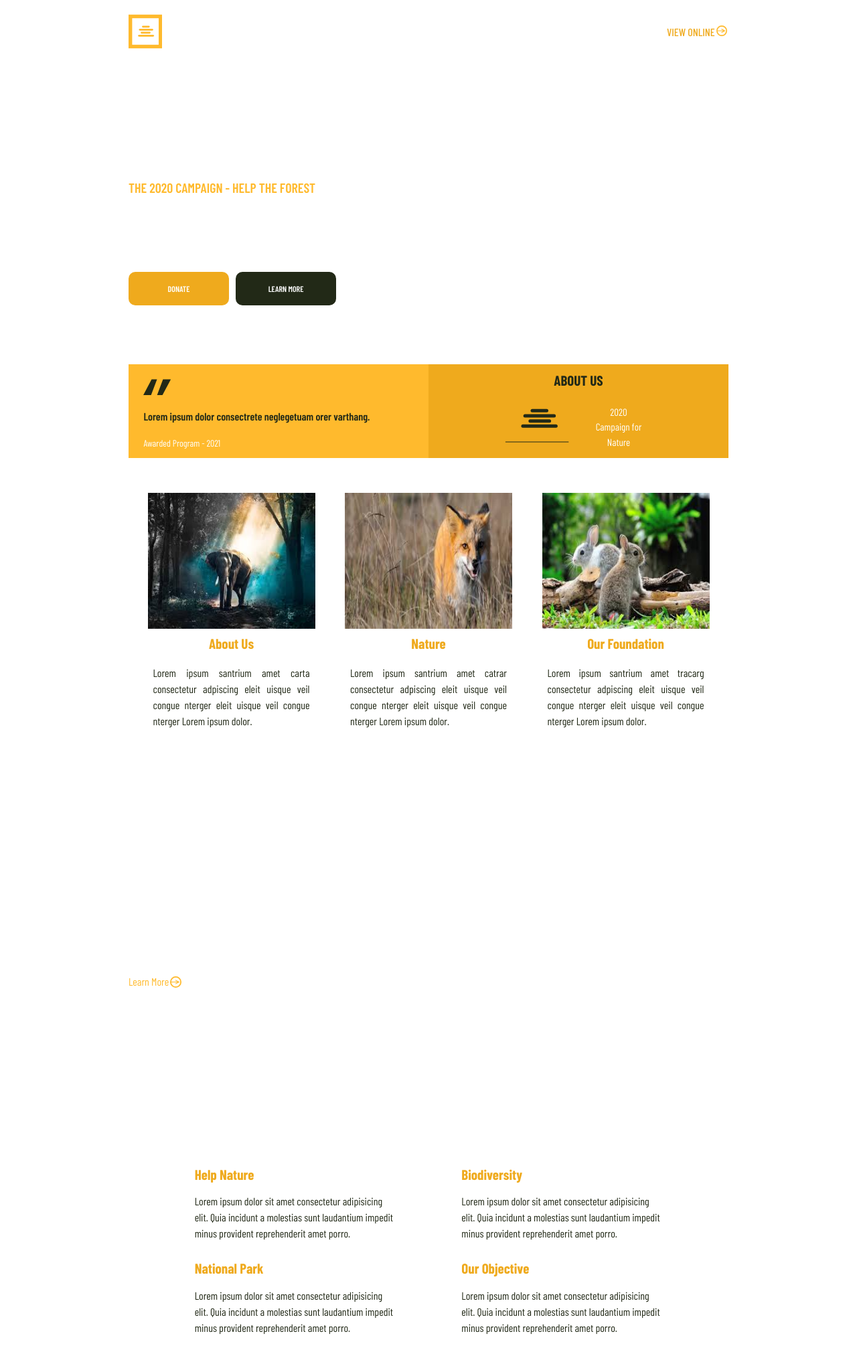
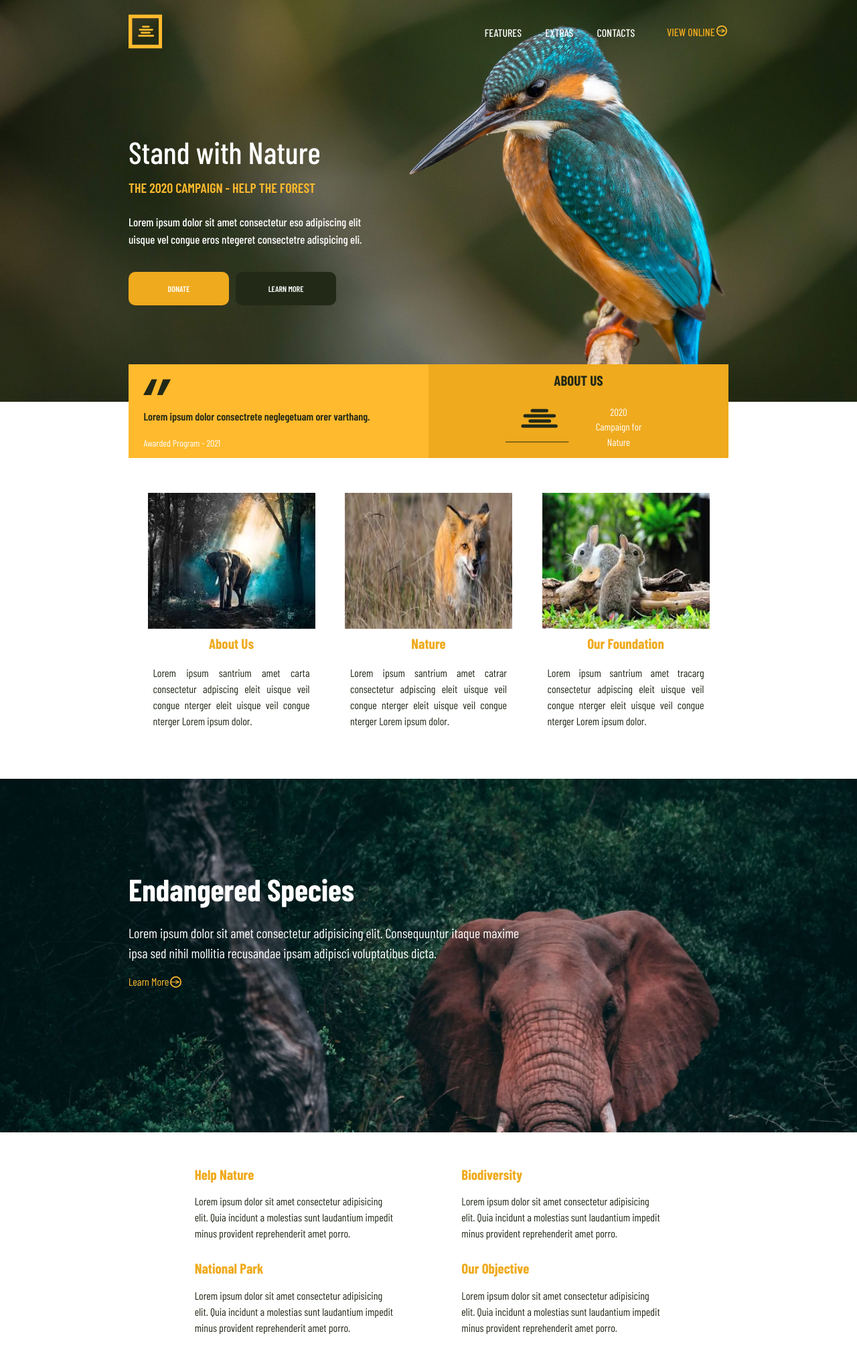
Before and after one commit to silasAsamoah/_Project-1_Wildlife, a plain HTML site: page index.html in a window 1280 px wide. Shown: the top 2022 px of the page at 67% size. Drawn offline with Linux system fonts and the light colour scheme.

Commit message:
fixed bg img reference error

```diff
--- a/scss/_endangered.scss
+++ b/scss/_endangered.scss
@@ -1,5 +1,5 @@
 .endangered{
-    background: url(asserts/img/endangered.jpg);
+    background: url(../asserts/img/endangered.jpg);
     background-size: cover;
     background-position: center;
     height: 528px;
--- a/scss/_landing_page.scss
+++ b/scss/_landing_page.scss
@@ -16,7 +16,7 @@
                          'buttons'
                          'card';
     height: 600px;
-    background: url(asserts/img/bg.jpg);
+    background: url(../asserts/img/bg.jpg);
     background-size: cover;
     background-position: center;
 
```
Also changed, not shown: css/style.css.
